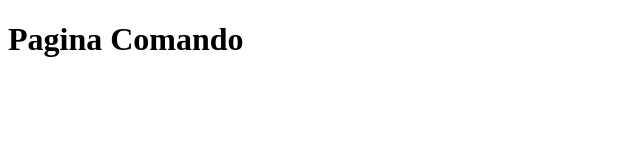
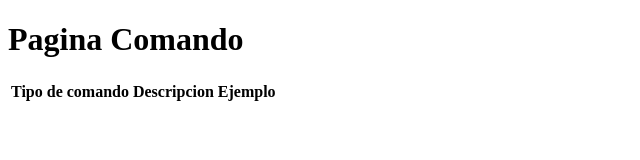
Before and after one commit to SofiaC22/Pagina-Comando-GIT, a plain HTML site: page Index.html in a window 1280 px wide. Shown: the whole page, without its empty margins (0-640 px from the left). Drawn offline with Linux system fonts and the light colour scheme.

Commit message:
Estructura inicial de la tabla

```diff
--- a/Index.html
+++ b/Index.html
@@ -7,5 +7,14 @@
 </head>
 <body>
     <h1>Pagina Comando</h1>
+    <table>
+     <Thead>
+        <tr>
+            <th>Tipo de comando</th>
+            <th>Descripcion</th>
+            <th>Ejemplo</th>
+        </tr>
+     </Thead>
+    </table>
 </body>
 </html>
```
